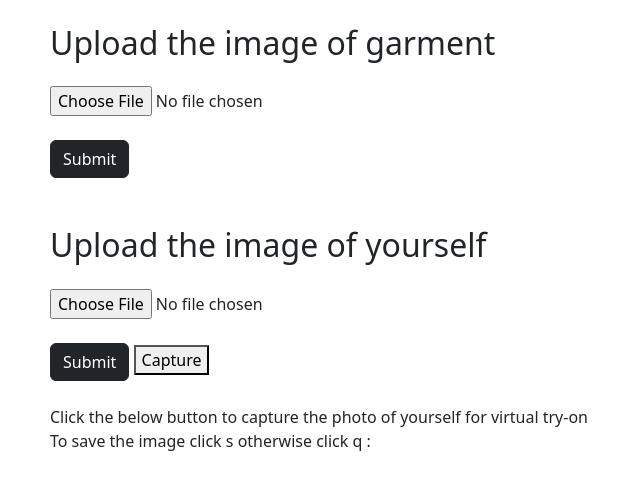
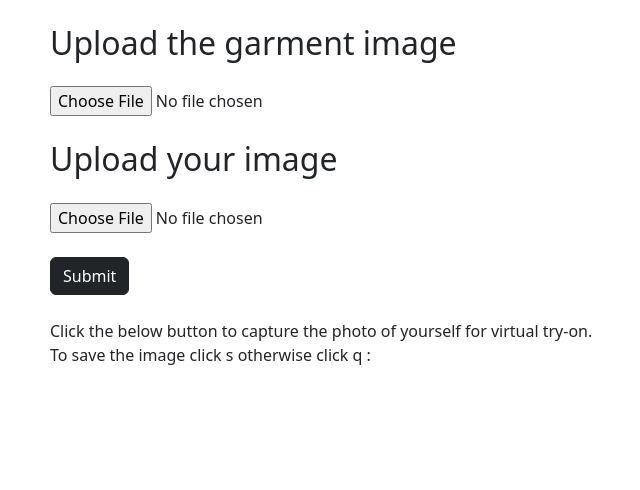
Before and after one commit to chetana074/fashionenza, a Django app: page /upload in a window 1280 px wide. Shown: the part 77-567 px from the top of the page, without its empty margins (32-672 px from the left). Run offline with Django 4.2, Linux system fonts and the light colour scheme.

Commit message:
Add files via upload

```diff
--- a/fashionenza/templates/upload.html
+++ b/fashionenza/templates/upload.html
@@ -5,26 +5,27 @@
 {% block body %}
 <div class="container">
 
-    <!--Simple Form-->
-    <h2 class="my-4">Upload the image of garment</h2>
     <form method="post" enctype="multipart/form-data">
       {% csrf_token %}
-          <input type="file" name="gar" accept="image/*" >
-          <br>
-          <button class="btn btn-dark my-4" name ="garm"type="submit" >Submit</button>
-          <h2 class="my-4">Upload the image of yourself</h2>
-          <input type="file" name="you" accept="image/*" >
-          <br>
-          <button class="btn btn-dark my-4" name ="your" type="submit" >Submit</button>
-          <button type="submit" name="capture">Capture</button>
+        <div>
+            <h2 class="my-4">Upload the garment image</h2>
+            <input type="file" id="garmentImg" accept=".png, .jpg, .jpeg" >
+        </div>
+        <div>
+            <h2 class="my-4">Upload your image</h2>
+            <input type="file" id="userImg" accept=".png, .jpg, .jpeg" >
+        </div>
+        <div>
+            <button type="submit" class="btn btn-dark my-4">Submit</button>
+            <div>
+                Click the below button to capture the photo of yourself for virtual try-on. <br>
+                To save the image click s otherwise click q :
+            </div>
+        </div>
     </form>
-    Click the below button to capture the photo of yourself for virtual try-on
-    <div>
-    To save the image click s otherwise click q :
-    </div>
-    {% comment %} <form method="post" enctype="multipart/form-data">
+    <!-- {% comment %} <form method="post" enctype="multipart/form-data">
         {% csrf_token %}
         <button type="submit" name="capture">Capture</button>
-    </form>  {% endcomment %}
+    </form>  {% endcomment %} -->
 </div>
 {% endblock body %}
```
